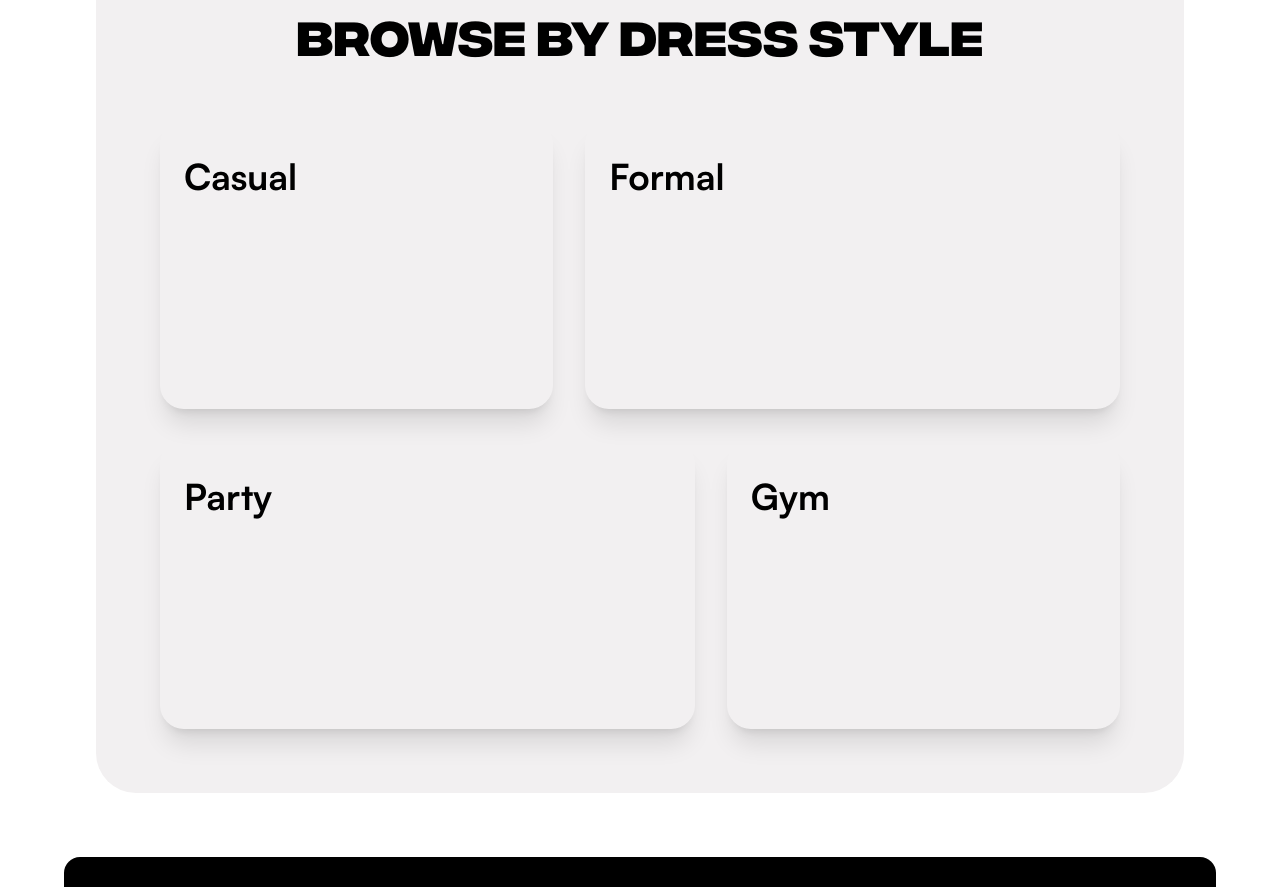
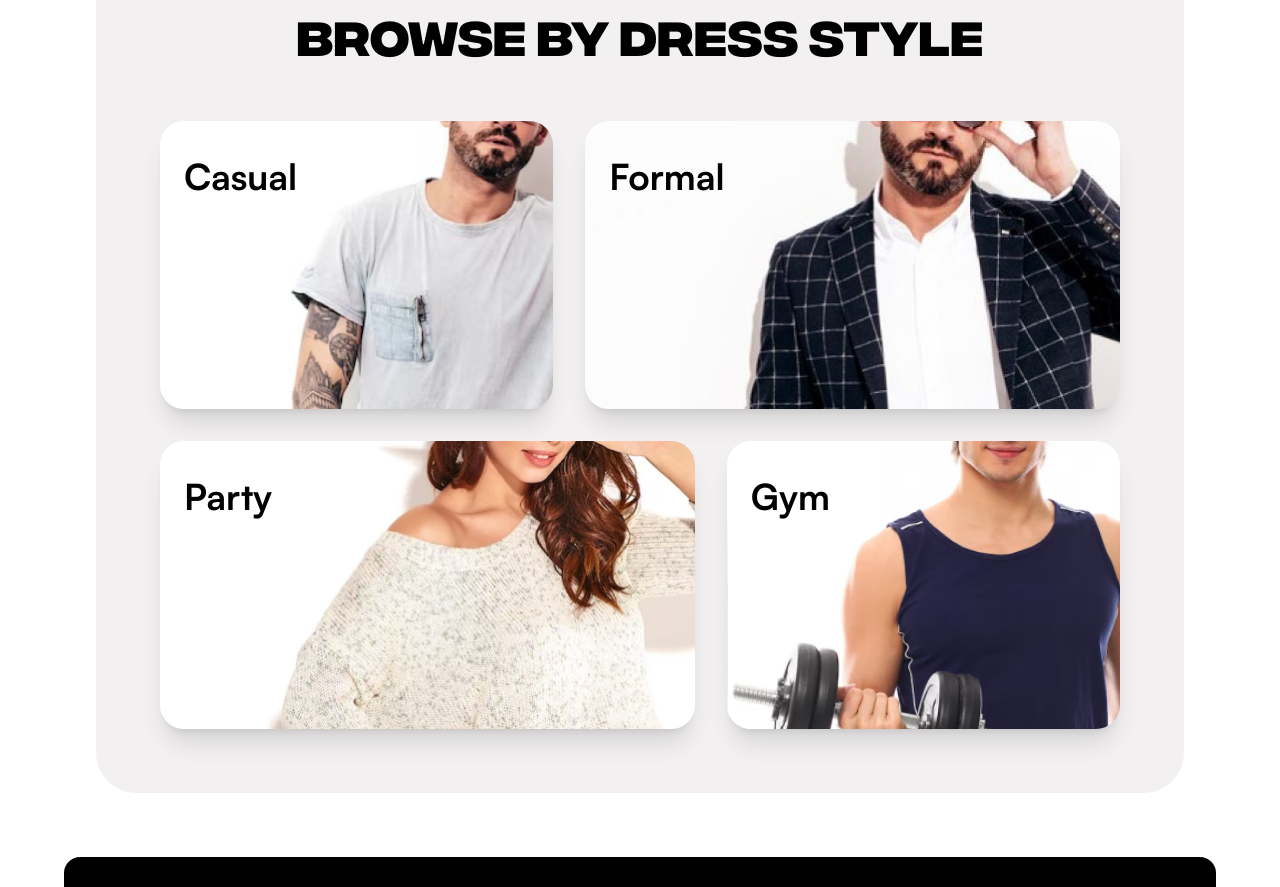
Before and after one commit to WebDev-MAP/E-Commerce, a React (Vite) app: page / in a window 1280 px wide. Shown: the part 2240-3127 px from the top of the page. Built offline with nearby package versions, Linux system fonts and the light colour scheme.

Commit message:
Refactor DressStyle component to use inline styles for background images

```diff
--- a/src/components/DressStyle.jsx
+++ b/src/components/DressStyle.jsx
@@ -28,7 +28,8 @@ function DressStyle() {
           {dressStyles.map((style, index) => (
             <div
               key={index}
-              className={`style-${style.name.toLowerCase()} bg-[url('${style.image}')] ${index % 3 ? 'md:col-span-3 lg:col-span-4' : 'md:col-span-2 lg:col-span-3'}`}
+              className={`style-${style.name.toLowerCase()} ${index % 3 ? 'md:col-span-3 lg:col-span-4' : 'md:col-span-2 lg:col-span-3'}`}
+              style={{ backgroundImage: `url('${style.image}')` }}
             >
               <h3 className="absolute left-6 top-9">{style.name}</h3>
             </div>
```
